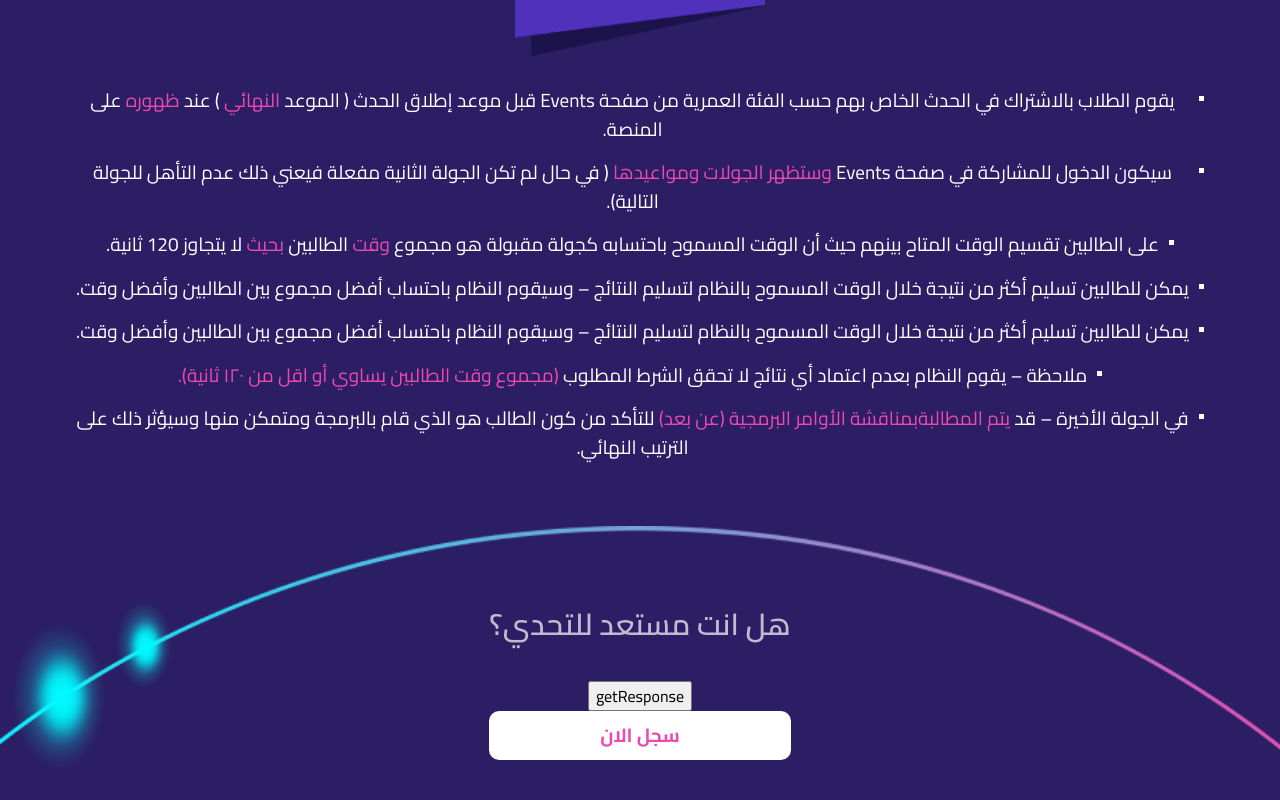
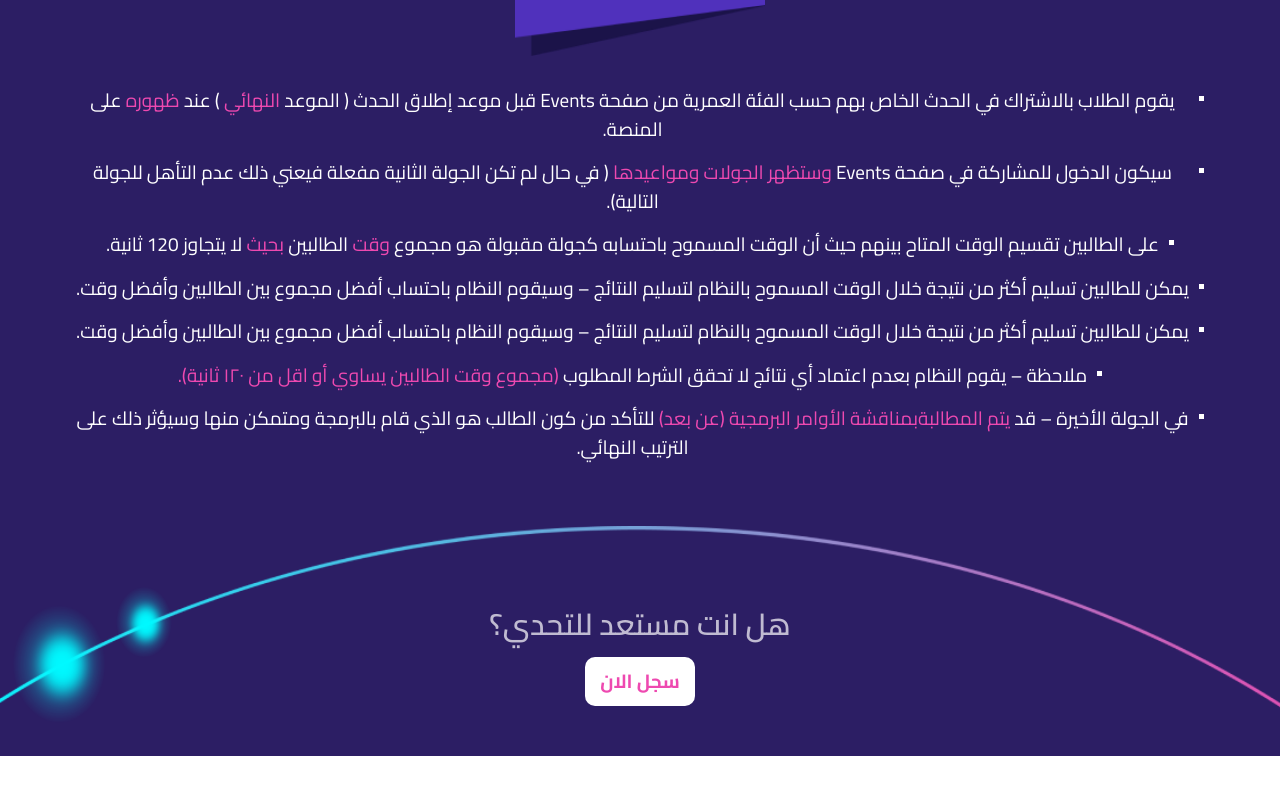
Before and after one commit to AHMED168-ENG/wro, a Vue app: page / in a window 1280 px wide. Shown: the part 3482-4282 px from the top of the page. After the commit the page ends 4238 px from the top, so only its background shows below. Built offline with nearby package versions, Linux system fonts and the light colour scheme.

Commit message:
2 update

```diff
--- a/package.json
+++ b/package.json
@@ -12,6 +12,7 @@
     "@fortawesome/free-brands-svg-icons": "^6.4.2",
     "@fortawesome/free-regular-svg-icons": "^6.4.2",
     "@fortawesome/free-solid-svg-icons": "^6.4.2",
+    "axios": "^1.5.0",
     "bootstrap": "^5.3.1",
     "core-js": "^3.8.3",
     "vue": "^3.2.13"
--- a/public/index.html
+++ b/public/index.html
@@ -5,6 +5,7 @@
     <meta http-equiv="X-UA-Compatible" content="IE=edge" />
     <meta name="viewport" content="width=device-width,initial-scale=1.0" />
     <link rel="icon" href="<%= BASE_URL %>favicon.ico" />
+    <script src="https://www.google.com/recaptcha/api.js"></script>
     <title><%= htmlWebpackPlugin.options.title %></title>
   </head>
   <body>
@@ -17,23 +18,5 @@
     </noscript>
     <div id="app"></div>
     <!-- built files will be auto injected -->
-    <script
-      src="https://www.google.com/recaptcha/api.js?onload=onloadCallback&render=explicit"
-      async
-      defer
-    ></script>
-    <script type="text/javascript">
-      var verifyCallback = function (response) {
-        alert(response);
-      };
-      var widgetId1;
-      var widgetId2;
-      var onloadCallback = function () {
-        widgetId1 = grecaptcha.render("example1", {
-          sitekey: "6Lf-t_cnAAAAAHRMcJALP9g1ZfR_CGnU9qRlQH4U",
-          theme: "light",
-        });
-      };
-    </script>
   </body>
 </html>
--- a/src/components/home/AgeCategories.component.vue
+++ b/src/components/home/AgeCategories.component.vue
@@ -194,22 +194,48 @@
       </div>
       <div class="content">
         <h4>هل انت مستعد للتحدي؟</h4>
-        <form action="javascript:alert(grecaptcha.getResponse(widgetId1));">
-          <div id="example1"></div>
-          <br />
-          <input type="submit" value="getResponse" />
-        </form>
-        <a target="_blank" href="https://saudi.wro-v.com/web/sign-In"
+        <div
+          class="g-recaptcha"
+          data-sitekey="6LcDofonAAAAAJQWgOI_LrGiyy7gwZl-1HJ8rgDJ"
+        ></div>
+        <button @click="supmit">سجل الان</button>
+        <!-- <a target="_blank" href="https://saudi.wro-v.com/web/sign-In"
           >سجل الان</a
-        >
+        > -->
       </div>
     </footer>
   </section>
 </template>
 
 <script>
+import axios from "axios";
 export default {
   name: "AgeCategoriesComponent",
+  methods: {
+    supmit() {
+      const capetcha = document.querySelector("g-recaptcha-response");
+      console.log(capetcha);
+      if (!capetcha) {
+        return { success: false, msg: "please select captcha" };
+      }
+      let sitKey = "6LcDofonAAAAAIOAIbdgYoV6SDk1CTT6K6F14Gal";
+      const verifyURL = `https://google.com/recaptcha/api/siteverify?secret=${sitKey}&response=${capetcha}`;
+      axios.post(verifyURL, (error, response, data) => {
+        let result = JSON.parse(data);
+        if (!result.success) {
+          return {
+            success: false,
+            msg: "Failed captcha verification",
+          };
+        }
+
+        return {
+          success: true,
+          msg: "The message has been sent successfully",
+        };
+      });
+    },
+  },
 };
 </script>
 
@@ -462,9 +488,8 @@ export default {
         font-weight: 600;
         margin-bottom: 15px;
       }
-      a {
+      button {
         padding: 10px 15px;
-        display: block;
         background: white;
         color: #ee49b0;
         font-size: 18px;
--- a/src/main.js
+++ b/src/main.js
@@ -1,4 +1,5 @@
 import { createApp } from "vue";
+import axios from "axios";
 import { library, dom } from "@fortawesome/fontawesome-svg-core";
 import { fas } from "@fortawesome/free-solid-svg-icons";
 import { fab } from "@fortawesome/free-brands-svg-icons";
@@ -8,5 +9,5 @@ import "bootstrap/dist/js/bootstrap.bundle";
 import App from "./App.vue";
 library.add(fas, fab, far);
 dom.watch();
-
+window.axios = axios;
 createApp(App).mount("#app");
```
Also changed, not shown: 1 other file (tests, documents, lock files or other folders).
